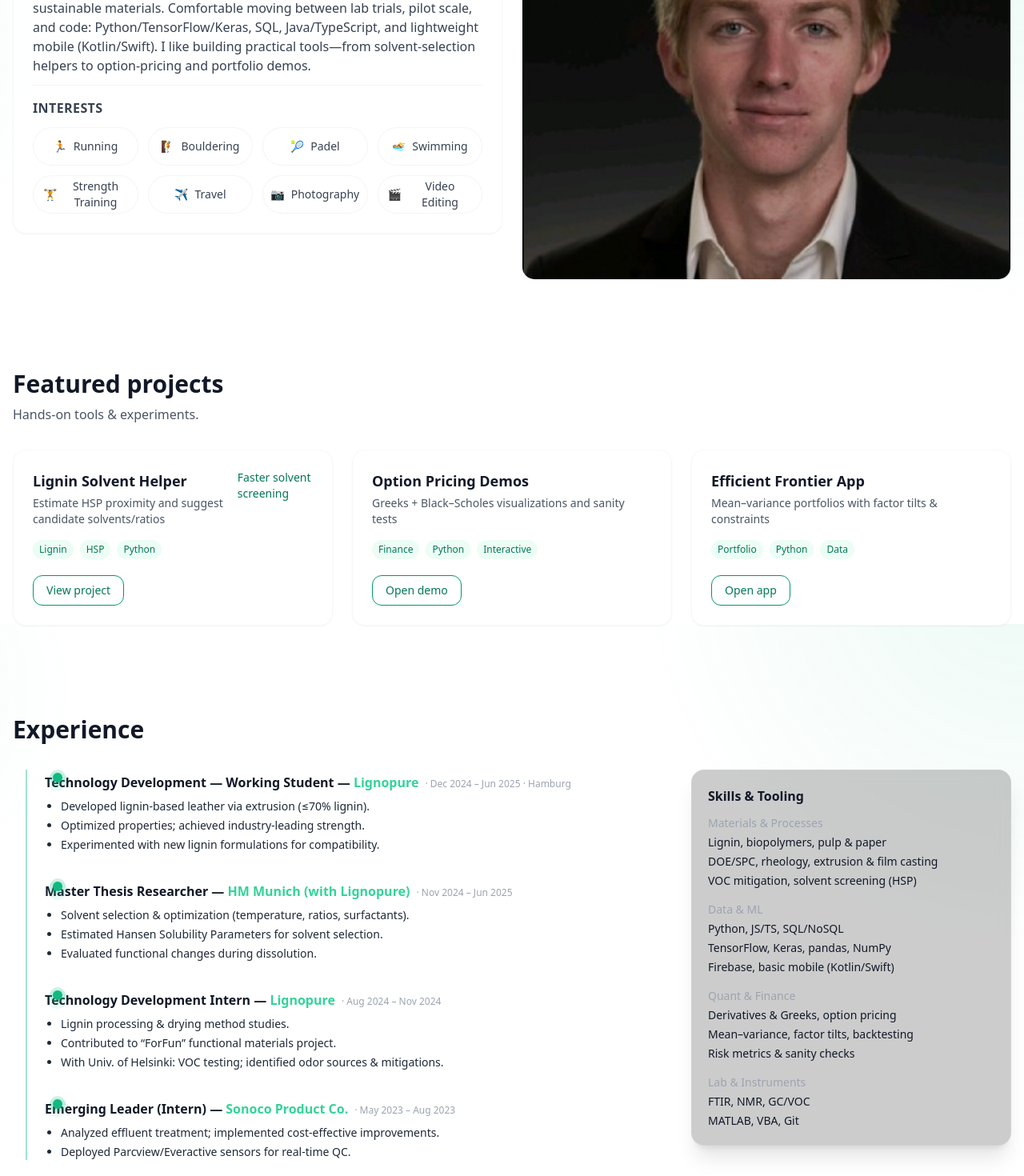
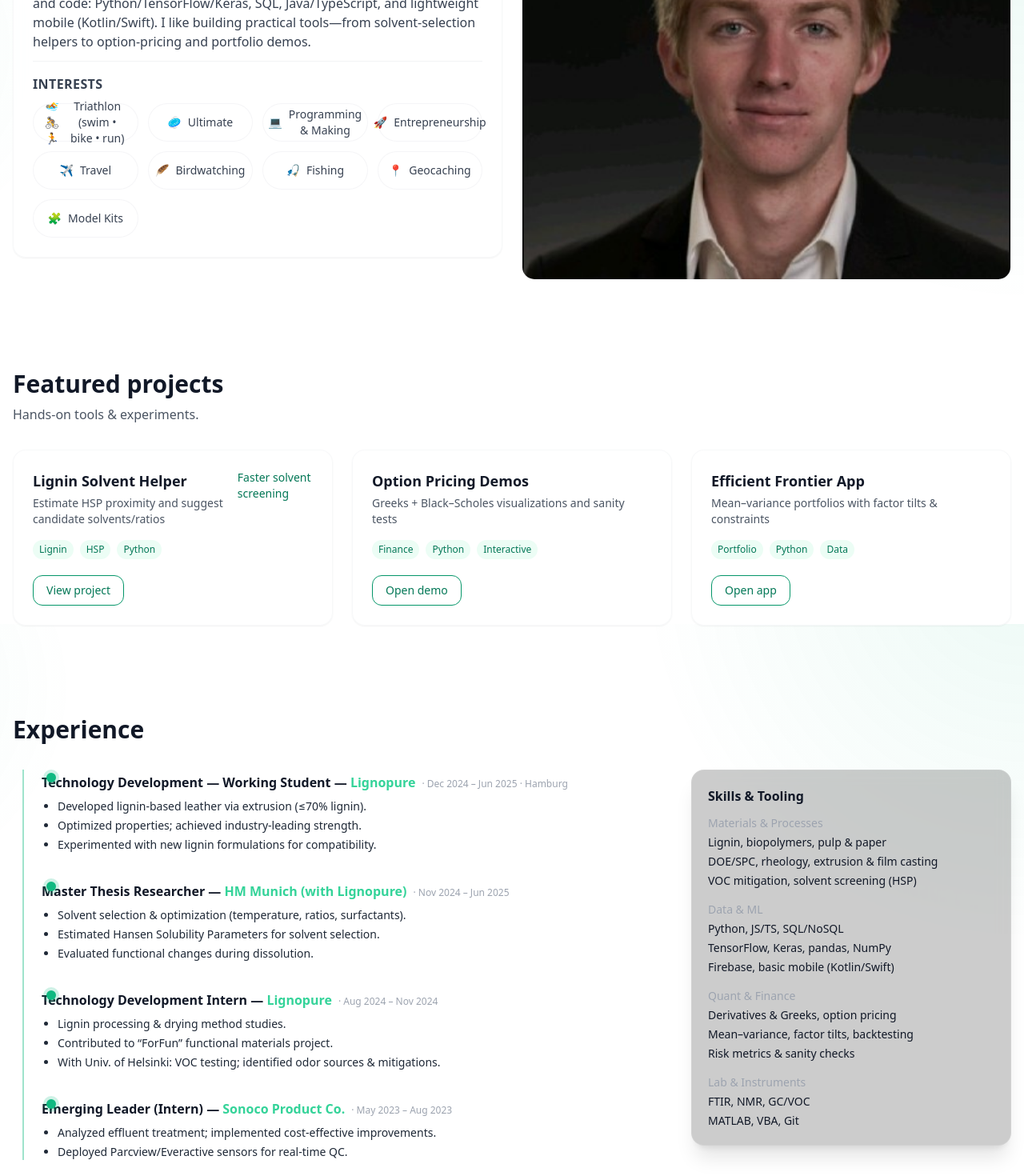
Before and after one commit to Tridude5/JohnSlavinskas, a Next.js app: page / in a window 1280 px wide. Shown: the part 820-2290 px from the top of the page at 80% size. Built offline with nearby package versions, Linux system fonts and the light colour scheme.

Commit message:
Update page.tsx

```diff
--- a/app/page.tsx
+++ b/app/page.tsx
@@ -17,23 +17,24 @@ const MagneticButton = dynamic(() => import("@/components/MagneticButton"), { ss
 /* ---------------- types ---------------- */
 type TLItem = { role: string; org: string; period: string; loc?: string; bullets: string[] };
 
-/* ---------------- Experience timeline (no boxes) ---------------- */
+/* ---------------- Experience timeline (no boxes, single line) ---------------- */
 function GreenTimeline({ items }: { items: TLItem[] }) {
   return (
-    <div className="relative pl-10">
-      {/* vertical line */}
-      <span className="pointer-events-none absolute left-4 top-0 bottom-0 w-[2px] bg-emerald-500/40" />
-      <ol className="space-y-8">
+    <ol
+      className="
+        relative pl-9 space-y-8
+        before:absolute before:left-3 before:top-0 before:bottom-0
+        before:w-[2px] before:bg-emerald-500/40 before:content-['']
+      "
+    >
       {items.map((it, i) => (
         <li key={i} className="relative">
-            {/* halo */}
+          {/* dot (centered on the line) */}
           <span
             aria-hidden
-              className="absolute left-4 top-[0.2rem] -translate-x-1/2 h-6 w-6 rounded-full bg-emerald-400/10"
+            className="absolute left-3 -translate-x-1/2 top-1 h-3 w-3 rounded-full
+                       bg-emerald-500 ring-4 ring-emerald-500/20"
           />
-            {/* dot */}
-            <span className="absolute left-4 top-1 -translate-x-1/2 h-3 w-3 rounded-full bg-emerald-500 ring-4 ring-emerald-500/20" />
-
           <div className="pt-1">
             <div className="flex flex-wrap items-baseline gap-2">
               <h3 className="font-semibold">
@@ -53,11 +54,10 @@ function GreenTimeline({ items }: { items: TLItem[] }) {
         </li>
       ))}
     </ol>
-    </div>
   );
 }
 
-/* ---------------- Skills Sidebar (replaces AutomationShowcase) ---------------- */
+/* ---------------- Skills Sidebar ---------------- */
 function SkillsSidebar() {
   return (
     <aside className="rounded-2xl border border-white/10 bg-black/20 backdrop-blur p-5 shadow-xl">
@@ -110,9 +110,7 @@ function Publications() {
           target="_blank"
           rel="noreferrer"
         >
-          <span className="font-medium">
-            Lignin-Derived Carbon Fibres: Opportunities and Challenges
-          </span>
+          <span className="font-medium">Lignin-Derived Carbon Fibres: Opportunities and Challenges</span>
           <span aria-hidden className="ml-1 transition-transform group-hover:translate-x-0.5">↗</span>
         </a>
         <div className="mt-1 flex flex-wrap items-center gap-2 text-xs text-gray-400">
@@ -188,9 +186,7 @@ function Publications() {
           target="_blank"
           rel="noreferrer"
         >
-          <span className="font-medium">
-            Upgrading of OCC with Aseptic Packaging for Paper Board Applications
-          </span>
+          <span className="font-medium">Upgrading of OCC with Aseptic Packaging for Paper Board Applications</span>
           <span aria-hidden className="ml-1 transition-transform group-hover:translate-x-0.5">↗</span>
         </a>
         <div className="mt-1 flex flex-wrap items-center gap-2 text-xs text-gray-400">
@@ -229,21 +225,22 @@ function Publications() {
 export default function Page() {
   const base = process.env.NEXT_PUBLIC_BASE_PATH || "";
 
-  // hero KPIs (two cards like the reference)
+  // hero KPIs
   const heroKpis = [
     { label: "Publications", value: 6, spark: [1, 2, 3, 4, 5, 6] },
     { label: "Pilot/Lab Projects", value: 12, spark: [2, 3, 5, 7, 10, 12] },
   ];
 
   const interests = [
-    { label: "Running", emoji: "🏃" },
-    { label: "Bouldering", emoji: "🧗" },
-    { label: "Padel", emoji: "🎾" },
-    { label: "Swimming", emoji: "🏊" },
-    { label: "Strength Training", emoji: "🏋️" },
+    { label: "Triathlon (swim • bike • run)", emoji: "🏊🚴🏃" },
+    { label: "Ultimate", emoji: "🥏" },
+    { label: "Programming & Making", emoji: "💻" },
+    { label: "Entrepreneurship", emoji: "🚀" },
     { label: "Travel", emoji: "✈️" },
-    { label: "Photography", emoji: "📷" },
-    { label: "Video Editing", emoji: "🎬" },
+    { label: "Birdwatching", emoji: "🪶" },
+    { label: "Fishing", emoji: "🎣" },
+    { label: "Geocaching", emoji: "📍" },
+    { label: "Model Kits", emoji: "🧩" },
   ];
 
   const exp: TLItem[] = [
@@ -291,7 +288,7 @@ export default function Page() {
 
   return (
     <>
-      {/* HERO (with grid + right skills card) */}
+      {/* HERO */}
       <header className="container pt-14 pb-10 relative overflow-hidden">
         {/* Subtle blueprint background */}
         <div className="absolute inset-0 -z-10 opacity-70">
```
Lines whose indentation alone changed are shown as unchanged.
